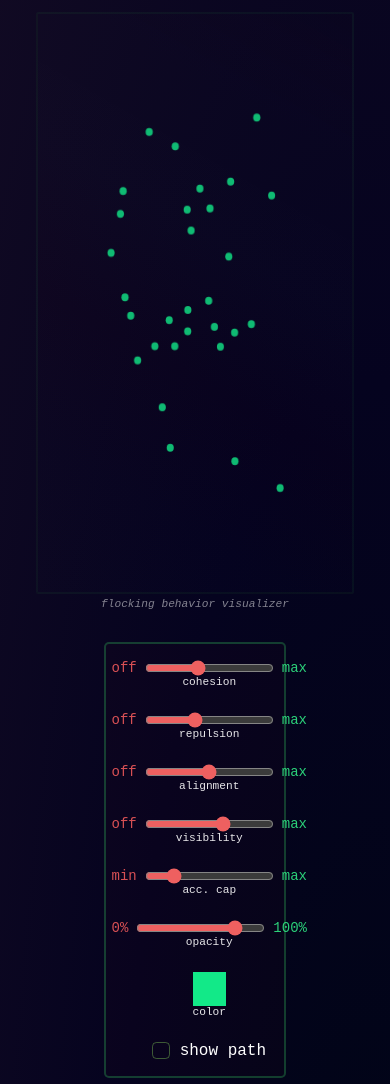
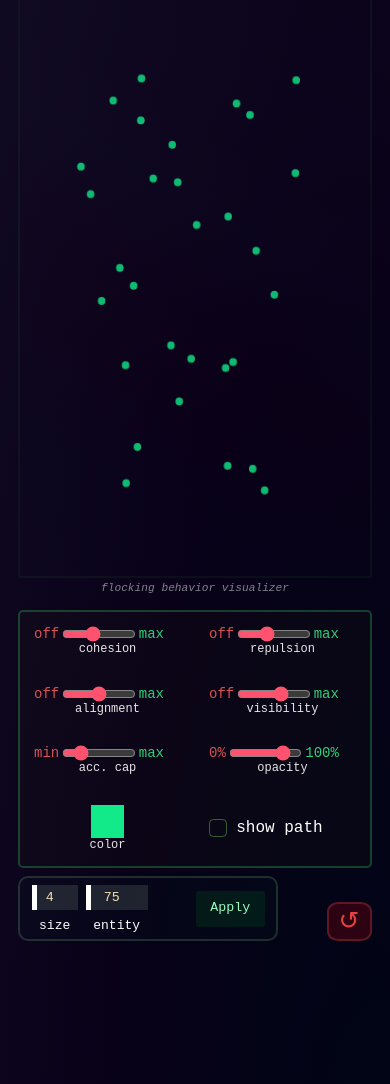
Before and after one commit to modestAi/boids, a website built with Vite: page index.html in a window 390 px wide. Shown: the part 64-1148 px from the top of the page. Built offline with nearby package versions, Linux system fonts and the light colour scheme.

Commit message:
- Fixed some mobile media queries - Added updating canvas on window resize - Added trail color of a different hue

```diff
--- a/src/Boid.ts
+++ b/src/Boid.ts
@@ -1,3 +1,4 @@
+import { getColorWithOpacity, reduceOpacity, type rgb } from "./ColorUtil";
 import { Vector2D } from "./Vector2D";
 
 export class Boid {
@@ -24,7 +25,7 @@ export class Boid {
   boids: Boid[];
   radius: number;
   canvas: HTMLCanvasElement;
-
+  BoundingClient: DOMRect;
   constructor(
     position: Vector2D,
     velocity: Vector2D,
@@ -38,6 +39,7 @@ export class Boid {
     this.canvas = canvas;
     this.boids = boids;
     this.VISIBILITY_RADIUS = radius * this.VISIBILITY_FACTOR;
+    this.BoundingClient = canvas.getBoundingClientRect();
   }
 
   //* Called Every Frame
@@ -51,9 +53,10 @@ export class Boid {
     acc_multiplier: number = 1,
     color: string,
     opacity: number = 0.75,
-    show_path: boolean
+    show_path: boolean,
+    trail_color: rgb
   ) {
-
+    this.BoundingClient = this.canvas.getBoundingClientRect();
     //! Initialize Constants with user input
     this.VISIBILITY_FACTOR = 0.35 * visibility_input;
     this.COHESION_FACTOR = 0.25 * cohesion_factor;
@@ -68,8 +71,6 @@ export class Boid {
     this.acc.x = 0;
     this.acc.y = 0;
 
-
-
     //!Handle Wall Physics
     this.repelWall();
     this.handleWallCollision();
@@ -79,7 +80,7 @@ export class Boid {
     this.accumulateAlignment();
     this.accumulateCohesion();
 
-    this.capAcceleration(); //! cap acceleration so that the kick isn't too big to vel. vec
+    this.capAcceleration(); //! cap acceleration so that the kick isn't huge to vel. vec.
 
     //!Δvel = (acc)*(Δt) ---> vel+=Δvel
     this.setVelocity(deltaT);
@@ -96,7 +97,7 @@ export class Boid {
     ctx.fillStyle = colorWithOpacity;
     ctx.fill();
 
-    this.manageTrail(ctx, show_path);
+    this.manageTrail(ctx, show_path, trail_color, opacity);
 
     return {
       cohesion_v: this.COHESION_FACTOR,
@@ -109,19 +110,24 @@ export class Boid {
 
   }
 
-  private manageTrail(ctx: CanvasRenderingContext2D, show_path: boolean) {
+  private manageTrail(ctx: CanvasRenderingContext2D, show_path: boolean, trail_color: rgb, opacity: number) {
 
     if (this.pos_buffer.length >= this.POS_BUFFER_CAPACITY) this.pos_buffer.shift();
-    else this.pos_buffer.push(new Vector2D(this.pos.x, this.pos.y));
+    if (this.pos_buffer.length < this.POS_BUFFER_CAPACITY) this.pos_buffer.push(new Vector2D(this.pos.x, this.pos.y));
 
     if (show_path) {
       this.pos_buffer.forEach((p, i) => {
-        if (i > 10) {
-          let lastPos = this.pos_buffer[i - 1];
+        if (i > this.radius * 2) {
+          const lastPos = this.pos_buffer[i - 1];
           ctx.beginPath();
           ctx.moveTo(lastPos.x, lastPos.y);
           ctx.lineTo(p.x, p.y);
-          ctx.strokeStyle = reduceOpacity({ r: 224, g: 23, b: 123 }, 1, i / 1000);
+
+          ctx.strokeStyle = reduceOpacity(
+            trail_color,
+            opacity,
+            1 - i / this.POS_BUFFER_CAPACITY
+          );
           ctx.stroke();
         }
       });
@@ -218,7 +224,7 @@ export class Boid {
   }
 
   repelWall() {
-    const { width, height } = this.canvas;
+
     const repulsionZone = 100;
     const wallForce = this.WALL_REPULSION_FORCE;
 
@@ -228,9 +234,9 @@ export class Boid {
       this.vel.x += forceStrength * wallForce;
     }
     // Right wall
-    else if (this.pos.x > width - repulsionZone) {
+    else if (this.pos.x > this.BoundingClient.width - repulsionZone) {
       const forceStrength =
-        (this.pos.x - (width - repulsionZone)) / repulsionZone;
+        (this.pos.x - (this.BoundingClient.width - repulsionZone)) / repulsionZone;
       this.vel.x -= forceStrength * wallForce;
     }
 
@@ -240,18 +246,18 @@ export class Boid {
       this.vel.y += forceStrength * wallForce;
     }
     // Bottom wall
-    else if (this.pos.y > height - repulsionZone) {
-      const forceStrength = (this.pos.y - (height - repulsionZone)) / repulsionZone;
+    else if (this.pos.y > this.BoundingClient.height - repulsionZone) {
+      const forceStrength = (this.pos.y - (this.BoundingClient.height - repulsionZone)) / repulsionZone;
       this.vel.y -= forceStrength * wallForce;
     }
   }
 
   private handleWallCollision() {
-    const { width, height } = this.canvas;
+
 
     // X bounds
-    if (this.pos.x + this.radius > width) {
-      this.pos.x = width - this.radius;
+    if (this.pos.x + this.radius > this.BoundingClient.width) {
+      this.pos.x = this.BoundingClient.width - this.radius;
       this.vel.x *= -1.02;
     } else if (this.pos.x - this.radius < 0) {
       this.pos.x = this.radius;
@@ -259,8 +265,8 @@ export class Boid {
     }
 
     // Y bounds
-    if (this.pos.y + this.radius > height) {
-      this.pos.y = height - this.radius;
+    if (this.pos.y + this.radius > this.BoundingClient.height) {
+      this.pos.y = this.BoundingClient.height - this.radius;
       this.vel.y *= -1.04;
     } else if (this.pos.y - this.radius < 0) {
       this.pos.y = this.radius;
@@ -280,32 +286,3 @@ export class Boid {
     return Math.sqrt((b1.pos.x - b2.pos.x) ** 2 + (b1.pos.y - b2.pos.y) ** 2);
   }
 }
-
-type rgb = {
-  r: number;
-  g: number;
-  b: number;
-};
-
-function getColorWithOpacity(hexColor: string, opacity: number): string {
-  const rgbCol: rgb = hexColToRgbCol(hexColor);
-  const { r, g, b, a } = { r: rgbCol.r, g: rgbCol.g, b: rgbCol.b, a: opacity };
-  return `rgba(${[r, g, b, a].join(",")})`;
-}
-
-function hexColToRgbCol(hexCol: string): rgb {
-  const red = parseInt(hexCol.substring(1, 3), 16);
-  const green = parseInt(hexCol.substring(3, 5), 16);
-  const blue = parseInt(hexCol.substring(5, 7), 16);
-  return { r: red, g: green, b: blue };
-}
-
-function reduceOpacity(val: rgb, opacity: number, subFactor: number) {
-
-  const { r, g, b } = val;
-  const a = opacity - subFactor;
-
-
-  return `rgba(${[r, g, b, a].join(",")})`;
-
-}
--- /dev/null
+++ b/src/ColorUtil.ts
@@ -0,0 +1,160 @@
+/**
+ * Represents an RGB color.
+ */
+export type rgb = {
+  r: number;
+  g: number;
+  b: number;
+};
+
+/**
+ * Represents an HSL color.
+ */
+type hsl = {
+  h: number;
+  s: number;
+  l: number;
+};
+
+let min_disable = 220;
+let max_disable = 280;
+
+/**
+ * Computes a suitable hue that avoids a specific range.
+ * @param hue - Original hue value (0–360)
+ * @returns A new hue that avoids the disabled hue range
+ */
+function getHueForTrail(hue: number): number {
+  let hue2 = hue;
+  if (hue > min_disable && hue < max_disable) {
+    hue2 += (max_disable - hue) + min_disable;
+  } else {
+    hue2 += 100;
+  }
+  return hue2 % 360;
+}
+
+/**
+ * Converts a 6-digit hex color string to an RGB object.
+ * @param hexCol - A hex string like '#FFAA00'
+ * @returns An RGB color object
+ */
+function hexToRgb(hexCol: string): rgb {
+  const red = parseInt(hexCol.substring(1, 3), 16);
+  const green = parseInt(hexCol.substring(3, 5), 16);
+  const blue = parseInt(hexCol.substring(5, 7), 16);
+  return { r: red, g: green, b: blue };
+}
+
+/**
+ * Converts a hex color string to HSL.
+ * @param hex - A 6-digit hex color string, with or without the `#`
+ * @returns An HSL object with hue, saturation, and lightness
+ */
+function hexToHsl(hex: string): hsl {
+  hex = hex.replace(/^#/, "");
+  if (hex.length !== 6) {
+    throw new Error("hexToHsl: Only 6-digit hex values are supported");
+  }
+
+  const r = parseInt(hex.slice(0, 2), 16) / 255;
+  const g = parseInt(hex.slice(2, 4), 16) / 255;
+  const b = parseInt(hex.slice(4, 6), 16) / 255;
+
+  const max = Math.max(r, g, b);
+  const min = Math.min(r, g, b);
+  const delta = max - min;
+
+  let h = 0;
+  let s = 0;
+  const l = (max + min) / 2;
+
+  if (delta !== 0) {
+    s = delta / (1 - Math.abs(2 * l - 1));
+
+    switch (max) {
+      case r: h = ((g - b) / delta) % 6; break;
+      case g: h = (b - r) / delta + 2; break;
+      case b: h = (r - g) / delta + 4; break;
+    }
+
+    h *= 60;
+    if (h < 0) h += 360;
+  }
+
+  return {
+    h: Math.round(h),
+    s: +(s * 100).toFixed(1),
+    l: +(l * 100).toFixed(1)
+  };
+}
+
+/**
+ * Converts an HSL color to an RGB color.
+ * @param hsl_col - HSL color object
+ * @returns RGB color object
+ */
+function hslToRgb(hsl_col: hsl): rgb {
+  let { h, s, l } = hsl_col;
+  s /= 100;
+  l /= 100;
+
+  const C = (1 - Math.abs(2 * l - 1)) * s;
+  const X = C * (1 - Math.abs((h / 60) % 2 - 1));
+  const m = l - C / 2;
+
+  let r1: number, g1: number, b1: number;
+
+  if (h < 60) [r1, g1, b1] = [C, X, 0];
+  else if (h < 120) [r1, g1, b1] = [X, C, 0];
+  else if (h < 180) [r1, g1, b1] = [0, C, X];
+  else if (h < 240) [r1, g1, b1] = [0, X, C];
+  else if (h < 300) [r1, g1, b1] = [X, 0, C];
+  else[r1, g1, b1] = [C, 0, X];
+
+  const r = Math.round((r1 + m) * 255);
+  const g = Math.round((g1 + m) * 255);
+  const b = Math.round((b1 + m) * 255);
+
+  return { r, g, b };
+}
+
+
+//TODO: Implement
+/**
+ * Generates a color based on the original hex string with adjusted hue.
+ * @param str - A hex color string
+ * @returns An RGB object with the modified hue
+ */
+export function getTrailColor(str: string): rgb {
+  let { h, s, l } = hexToHsl(str);
+  let new_hue = getHueForTrail(h);
+  return hslToRgb({ h: new_hue, s, l });
+}
+
+
+/**
+ * Adds opacity to a hex color and returns an `rgba(...)` string.
+ * @param hexColor - A 6-digit hex color string
+ * @param opacity - Opacity value between 0 and 1
+ * @returns An rgba(...) string
+ */
+export function getColorWithOpacity(hexColor: string, opacity: number): string {
+  const rgbCol: rgb = hexToRgb(hexColor);
+  const { r, g, b, a } = { r: rgbCol.r, g: rgbCol.g, b: rgbCol.b, a: opacity };
+  return `rgba(${[r, g, b, a].join(",")})`;
+}
+
+
+/**
+ * Reduces the opacity of a given RGB value and returns an `rgba(...)` string.
+ * @param val - RGB color object
+ * @param opacity - Initial opacity (0–1)
+ * @param subFactor - Amount to subtract from opacity(0-1).
+ * @returns An rgba(...) string with reduced opacity
+ */
+export function reduceOpacity(val: rgb, opacity: number, subFactor: number): string {
+  let { r, g, b } = val;
+  let alpha = opacity * (1 - subFactor);
+  return `rgba(${[r, g, b, alpha].join(",")})`;
+}
--- a/src/main.ts
+++ b/src/main.ts
@@ -1,4 +1,5 @@
 import { boidsCreator } from "./BoidsManager";
+import { getTrailColor } from "./ColorUtil";
 
 const canvas = document.getElementById("boids-canvas") as HTMLCanvasElement;
 const ctx = canvas.getContext("2d");
@@ -10,21 +11,21 @@ const visibility = document.getElementById("slider-visibility") as HTMLInputElem
 const opacity = document.getElementById("slider-opacity") as HTMLInputElement;
 const color_selector = document.getElementById("color") as HTMLInputElement;
 const checkbox = document.getElementById("path") as HTMLInputElement;
+const acc_cap = document.getElementById("slider-acc") as HTMLInputElement;
 
-const acc_cap = document.getElementById("slider-acc") as HTMLButtonElement;
 const reset = document.getElementById("reset") as HTMLButtonElement;
 
 
-const debugSection = document.getElementById("debug-output") as HTMLDivElement;
+const debugSection = document.getElementById("debug-value-field") as HTMLDivElement;
 
-// Resize canvas properly
+
 const rect = canvas.getBoundingClientRect();
 
-canvas.width = rect.width * devicePixelRatio;
-canvas.height = rect.height * devicePixelRatio;
-ctx?.scale(devicePixelRatio, devicePixelRatio);
+canvas.width = rect.width * devicePixelRatio;    //! SET canvas to use more pixels for bitmap it generates
+canvas.height = rect.height * devicePixelRatio;  //!                       "
+ctx?.scale(devicePixelRatio, devicePixelRatio);  //! SET canvas to use default size conventions with upgraded resolution
 
-// Debug value type
+
 type DebugValues = {
   cohesion_v: number;
   repulsion_v: number;
@@ -45,6 +46,19 @@ let color_string = color_selector.value;
 
 let show_path = false;
 
+let trail_color = getTrailColor(color_string);
+
+function readSliders() {
+  return {
+    cohesion: parseFloat(cohesion.value),
+    repulsion: parseFloat(repulsion.value),
+    alignment: parseFloat(alignment.value),
+    visibility: parseFloat(visibility.value),
+    accCap: parseFloat(acc_cap.value),
+    opacity: parseFloat(opacity.value),
+  };
+}
+
 function animate(currentTime: DOMHighResTimeStamp) {
 
   if (lastTime === 0) {
@@ -59,15 +73,9 @@ function animate(currentTime: DOMHighResTimeStamp) {
   if (!ctx) throw new Error("CONTEXT_LOAD_INVALIDATION_HAS_OCCURRED.");
 
   // Read user input
-  const cohesion_value = parseFloat(cohesion.value);
-  const repulsion_value = parseFloat(repulsion.value);
-  const alignment_value = parseFloat(alignment.value);
-  const visibility_value = parseFloat(visibility.value);
-  const acc_cap_multiplier = parseFloat(acc_cap.value);
-  const opacity_value = parseFloat(opacity.value);
+  const { cohesion, repulsion, alignment, visibility, accCap, opacity } = readSliders();
 
-  // Clear canvas
-  ctx.clearRect(0, 0, canvas.width, canvas.height);
+  ctx.clearRect(0, 0, canvas.width, canvas.height); //!CLEAR CANVAS OF PREVIOUS FRAME.
 
   let debugVals: DebugValues | undefined;
 
@@ -75,14 +83,15 @@ function animate(currentTime: DOMHighResTimeStamp) {
     const vals = boid.update(
       ctx,
       deltaT,
-      cohesion_value,
-      repulsion_value,
-      alignment_value,
-      visibility_value,
-      acc_cap_multiplier,
+      cohesion,
+      repulsion,
+      alignment,
+      visibility,
+      accCap,
       color_string,
-      opacity_value,
-      show_path
+      opacity,
+      show_path,
+      trail_color
     );
     if (i === 0) debugVals = vals;
   });
@@ -95,7 +104,7 @@ function animate(currentTime: DOMHighResTimeStamp) {
       repulsion_factor : ${repulsion_v.toFixed(2)}<br>
       alignment_factor : ${alignment_v.toFixed(2)}<br>
       visibility_radius : ${visibility_v.toFixed(2)}px<br>
-      acc_cap_multiplier : ${acc_cap_multiplier.toFixed(2)}
+      acc_cap_multiplier : ${accCap.toFixed(2)}
       col_val : ${color_v}
     `;
   }
@@ -109,12 +118,18 @@ reset.addEventListener("click", (e) => {
 
 color_selector.addEventListener('input', () => {
   color_string = color_selector.value;
+  trail_color = getTrailColor(color_string)
 })
-
 
 checkbox.addEventListener("click", (_) => {
   show_path = checkbox.checked;
 })
 
 
+window.addEventListener("resize", (_) => {
+  canvas.width = rect.width * devicePixelRatio;
+  canvas.height = rect.height * devicePixelRatio;
+  ctx?.scale(devicePixelRatio, devicePixelRatio);
+})
+
 requestAnimationFrame(animate);
--- a/src/styles/style.css
+++ b/src/styles/style.css
@@ -1,11 +1,19 @@
 /*
- * Global Resets and Base Styles
- * -------------------------------
+ * ╔════════════════════╗
+ * ║   Default Reset    ║
+ * ╚════════════════════╝
  */
+
 * {
   margin: 0;
   padding: 0;
   box-sizing: border-box;
+  text-decoration: none;
+}
+
+*:focus {
+  border-radius: 0;
+  outline: none;
 }
 
 body {
@@ -18,7 +26,7 @@ body {
   color: white;
   font-family: "Courier New", Courier, monospace;
   gap: 0.75rem;
-  background: radial-gradient(ellipse at 96% 86%, rgba(0, 5, 21, 1), #05031f, #110a23);
+  background: radial-gradient(ellipse at 96% 86%, rgba(0, 5, 21, 1), #080118, #110a23);
 }
 
 button {
@@ -29,9 +37,9 @@ button {
 }
 
 /*
- * -----------------------------------------------
- * Canvas Styling
- * -----------------------------------------------
+ * ╔════════════════╗
+ * ║     Header     ║
+ * ╚════════════════╝
  */
 
 header {
@@ -43,49 +51,48 @@ header {
   width: 100%;
 }
 
-canvas {
-  height: 69vh;
-  width: 70vw;
-  border: solid 2px rgba(51, 255, 61, 0.048);
-  border-radius: 2px;
-  background: linear-gradient(30deg, rgba(218, 255, 232, 0.007), rgba(142, 142, 255, 0.006), rgba(255, 0, 0, 0.01), rgba(237, 237, 250, 0.01), rgba(255, 254, 254, 0.008), rgba(20, 6, 29, 0.144));
-  margin-bottom: 4px;
+.title {
+  color: rgba(255, 255, 255, 0.856);
+  font-size: 1.1rem;
+
+  width: fit-content;
+  font-style: normal;
+  letter-spacing: 2px;
+  font-weight: 200;
+  font-family: 'Lucida Sans', 'Lucida Sans Regular', 'Lucida Grande', 'Lucida Sans Unicode', Geneva, Verdana, sans-serif;
 }
 
-.title {
-  font-family: "Gill Sans", "Gill Sans MT", Calibri, "Trebuchet MS", sans-serif;
-  color: rgba(255, 255, 255, 0.856);
-  font-size: 1.1rem;
+
+.title a {
+  color: rgba(150, 248, 146, 0.952);
+  letter-spacing: 2px;
   position: relative;
-  width: fit-content;
-  font-style: normal;
+  font-family: "Courier New", Courier, monospace;
 }
 
-.title::after {
+.title a::after {
   content: "";
   position: absolute;
   top: 100%;
   left: 0%;
   width: 0%;
-  height: 1px;
-  background-color: rgb(0, 250, 21);
-  box-shadow: 0px 1px 4px rgba(0, 255, 0, 0.425);
+  height: 2px;
+  background-color: rgb(142, 255, 142);
+  box-shadow: 0px 1px 5px rgba(0, 255, 0, 0.5);
   transition: all 0.3s ease-in;
 }
 
-.title:hover::after {
+
+.title a:hover::after {
   width: 100%;
 }
 
 
-
-
-.title a {
-  color: rgba(150, 248, 146, 0.753);
-  letter-spacing: 2px;
-  text-decoration: none;
-  font-family: "Courier New", Courier, monospace;
-}
+/*
+ * ╔════════════════╗
+ * ║     Main       ║
+ * ╚════════════════╝
+ */
 
 main {
   display: flex;
@@ -95,12 +102,31 @@ main {
 }
 
 /*
- * Control Sections and Inputs
- * --------------------------------------------------------------------------
+ * ╔════════════════╗
+ * ║     Canvas     ║
+ * ╚════════════════╝
  */
+
+canvas {
+  height: 69vh;
+  width: 70vw;
+  border: solid 2px rgba(51, 255, 61, 0.048);
+  border-radius: 2px;
+  background: linear-gradient(30deg,
+      rgba(218, 255, 232, 0.007),
+      rgba(142, 142, 255, 0.006),
+      rgba(255, 0, 0, 0.01),
+      rgba(237, 237, 250, 0.01),
+      rgba(255, 254, 254, 0.008),
+      rgba(20, 6, 29, 0.144));
+  margin-bottom: 4px;
+}
+
 .canvas-container {
   display: flex;
   flex-direction: column;
+  margin: 0;
+  padding: 0;
   align-items: center;
 }
 
@@ -111,27 +137,20 @@ main {
   text-transform: lowercase;
 }
 
-#boids-form {
-  display: flex;
-  flex-wrap: wrap;
-  gap: 4em;
-  background-color: rgba(24, 224, 114, 0.021);
-  border-radius: 10px;
-  padding: 1em 1.5em;
-  border: solid 2px rgba(144, 238, 144, 0.171);
-  justify-content: center;
-  align-items: center;
-}
-
 .boid-controller-wrapper {
   display: flex;
   flex-direction: column;
   justify-content: center;
   align-items: center;
-  padding: 1em;
   gap: 0.55em;
-  width: 55%;
+  width: 75%;
 }
+
+/*
+ * ╔════════════════════════╗
+ * ║   First Group Styles   ║
+ * ╚════════════════════════╝
+ */
 
 .first-group-wrapper {
   display: grid;
@@ -141,7 +160,7 @@ main {
   width: 100%;
   border: solid 2px rgba(54, 236, 109, 0.247);
   gap: 1.5rem;
-  background-color: rgba(248, 53, 19, 0.021);
+  background-color: rgba(248, 244, 19, 0.021);
 }
 
 .first-group-element-wrapper {
@@ -159,12 +178,6 @@ main {
   align-items: center;
 }
 
-.slider-label {
-  font-size: 0.7rem;
-  text-transform: lowercase;
-  color: rgba(255, 255, 255, 0.9);
-}
-
 .slider-range>div:first-child {
   color: rgba(253, 94, 94, 0.85);
 }
@@ -173,28 +186,19 @@ main {
   color: rgba(51, 245, 138, 0.85);
 }
 
+.slider-label {
+  font-size: 0.7rem;
+  text-transform: lowercase;
+  color: rgba(255, 255, 255, 0.9);
+}
+
 input[type="range"] {
   cursor: pointer;
-  accent-color: rgb(238, 96, 96);
+  accent-color: rgb(255, 82, 111);
 }
 
-.input-field {
-  display: flex;
-  flex-direction: column;
-  gap: 0.5em;
-  justify-content: center;
-  align-items: center;
-}
-
-input[type="number"] {
-  border: none;
-  font-family: "Courier New", Courier, monospace;
-  color: wheat;
-  padding: 5px;
-  border-left: solid 5px rgb(255, 255, 255);
-  outline: none;
-  text-align: center;
-  background-color: rgba(203, 255, 203, 0.123);
+#color-wrap {
+  justify-self: center;
 }
 
 input[type="color"] {
@@ -227,57 +231,6 @@ input[type="color"] {
   padding: 0;
 }
 
-.debug-output {
-  font-style: italic;
-  letter-spacing: 1px;
-  color: rgb(206, 34, 34);
-  font-size: 0.95rem;
-  background-color: rgba(255, 60, 0, 0.05);
-  padding: 0.5rem 0.75rem;
-  border-radius: 4px;
-  width: 22em;
-  border: solid 2px rgba(233, 61, 61, 0.308);
-}
-
-.fields-wrapper {
-  display: flex;
-  flex-direction: row;
-  gap: 1em;
-}
-
-.second-group-wrapper {
-  display: flex;
-  flex-direction: row;
-  gap: 1em;
-  justify-content: space-between;
-  align-items: flex-end;
-  flex-wrap: wrap;
-  width: 100%;
-}
-
-*:focus {
-  border-radius: 0;
-  outline: none;
-}
-
-/*
-*|---------------|
-*|Media Queries  |
-*|---------------|
-*/
-@media (max-width: 768px) {
-
-  canvas,
-  .boid-controls {
-    width: 90%;
-  }
-}
-
-/*
-*----------------
-*TOGGLE CHECKBOX
-*----------------
-*/
 
 #toggle-wrap {
   display: flex;
@@ -304,22 +257,96 @@ input[type="color"] {
   border-radius: 25%;
 }
 
-/* Fix: use descendant selector */
 .toggle-label input:checked+span {
   background-color: rgba(37, 228, 94, 0.342);
 }
 
-/*FOOTER*/
+/*
+ * ╔════════════════════════╗
+ * ║   Second Group Styles  ║
+ * ╚════════════════════════╝
+ */
+
+.second-group-wrapper {
+  display: flex;
+  flex-direction: row;
+  gap: 1em;
+  justify-content: space-between;
+  align-items: flex-end;
+  flex-wrap: wrap;
+  width: 100%;
+}
+
+#boids-form {
+  display: flex;
+  flex-wrap: wrap;
+  gap: 4em;
+  background-color: rgba(24, 224, 114, 0.021);
+  border-radius: 10px;
+  padding: 1em 1.5em;
+  border: solid 2px rgba(144, 238, 144, 0.171);
+  justify-content: center;
+  align-items: center;
+}
+
+.fields-wrapper {
+  display: flex;
+  flex-direction: row;
+  gap: 1em;
+}
+
+.input-field {
+  display: flex;
+  flex-direction: column;
+  gap: 0.5em;
+  justify-content: center;
+  align-items: center;
+}
+
+input[type="number"] {
+  border: none;
+  font-family: "Courier New", Courier, monospace;
+  color: wheat;
+  padding: 5px;
+  border-left: solid 5px rgb(255, 255, 255);
+  outline: none;
+  text-align: center;
+  background-color: rgba(203, 255, 203, 0.123);
+}
 
 /*
-*
-* \---------------/
-* |Footer Section |
-* /---------------\
-*
-*/
+ * ╔══════════════════╗
+ * ║  Debug Section   ║
+ * ╚══════════════════╝
+ */
+
+.debug-section {
+  margin-top: 10em;
+  display: flex;
+  flex-direction: column;
+  gap: 1em;
+}
+
+.debug-output {
+  font-style: italic;
+  letter-spacing: 1px;
+  color: rgb(206, 34, 34);
+  font-size: 0.95rem;
+  background-color: rgba(255, 60, 0, 0.05);
+  padding: 0.5rem 0.75rem;
+  border-radius: 4px;
+  width: 22em;
+  border: solid 2px rgba(233, 61, 61, 0.308);
+}
+
+/*
+ * ╔════════════════╗
+ * ║     Footer     ║
+ * ╚════════════════╝
+ */
 
 .footer {
+  margin-top: 2em;
   display: flex;
   gap: 1em;
   margin-bottom: 30px;
@@ -347,11 +374,11 @@ input[type="color"] {
   color: rgb(247, 48, 91);
   text-shadow: 0 0 0.3em red, 0 0 0.4em rgba(250, 28, 158, 0.425);
   cursor: default;
-  animation: upanddown infinite 1.5s ease-in-out;
+  animation: pulseHeart infinite 1.5s ease-in-out;
 }
 
-/* 1.6 base scale */
-@keyframes upanddown {
+/* note: 1.6 base scale */
+@keyframes pulseHeart {
   0% {
     transform: scale(1.6);
   }
@@ -378,7 +405,7 @@ input[type="color"] {
   opacity: 90%;
 }
 
-s .footer a::after {
+.footer a::after {
   position: absolute;
   content: "";
   bottom: 0px;
@@ -394,13 +421,11 @@ s .footer a::after {
   width: 100%;
 }
 
-@media (max-width: 600px) {
-  .footer {
-    font-size: 0.85rem;
-  }
-}
-
-/* XXXXXXX-----  B U T T O N S  -----XXXXX */
+/*
+ * ╔══════════════════╗
+ * ║     Buttons      ║
+ * ╚══════════════════╝
+ */
 
 #reset {
   font-size: 25px;
@@ -455,3 +480,82 @@ s .footer a::after {
 #apply:active {
   transform: scale(0.85);
 }
+
+/*
+ * ╔══════════════════╗
+ * ║   Media Query    ║
+ * ╚══════════════════╝
+ */
+
+@media (max-width: 768px) {
+
+  header {
+    padding: 0.5em 1em;
+  }
+
+  canvas,
+  .boid-controller-wrapper {
+    width: 95%;
+  }
+
+  .slider-range>div:first-child {
+    letter-spacing: 0px;
+  }
+
+  .slider-range>div:second-child {
+    letter-spacing: 0px;
+  }
+
+  .first-group-wrapper {
+    grid-template-columns: repeat(auto-fill, minmax(120px, 1fr));
+    padding: 0.85em;
+    row-gap: 1.85em;
+    column-gap: 1.75em;
+  }
+
+  .second-group-wrapper {
+    align-items: flex-end;
+  }
+
+  #boids-form {
+    padding: 0.4em 0.7em;
+    gap: 3em;
+  }
+
+  .input-field label {
+
+    font-size: small;
+  }
+
+  .fields-wrapper {
+    gap: 0.5em
+  }
+
+  .first-group-element-wrapper {
+    width: fit-content;
+    padding: 0px;
+  }
+
+  #color-wrap {
+
+    justify-self: center;
+  }
+
+  .slider-range input {
+    width: 50%;
+  }
+
+  .slider-range {
+    display: flex;
+    gap: 3px;
+  }
+
+  .slider-label {
+    font-size: 0.75rem;
+  }
+
+  .footer {
+    font-size: 0.85rem;
+  }
+
+}
```
Also changed, not shown: index.html (+11 -7 lines).
